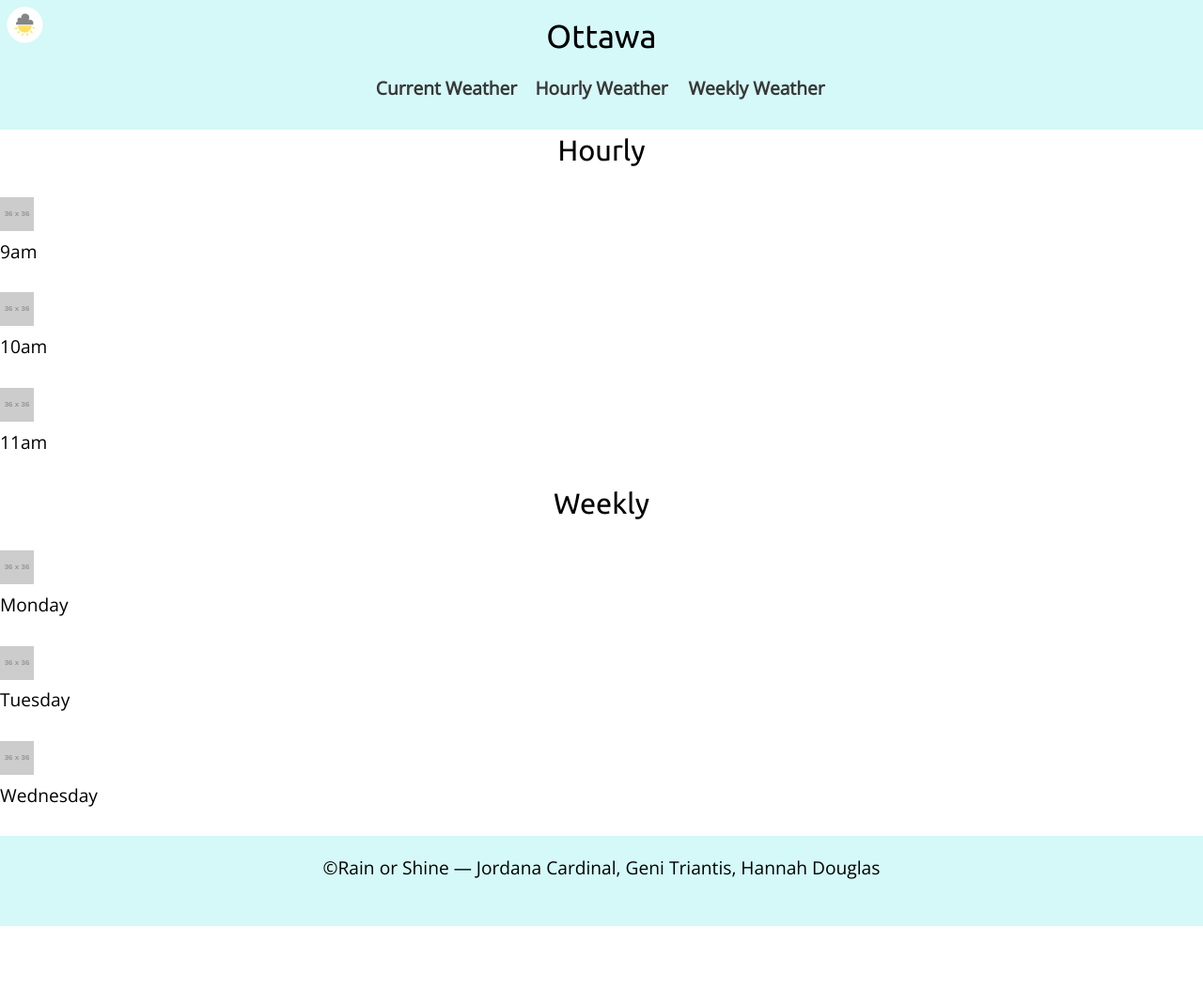
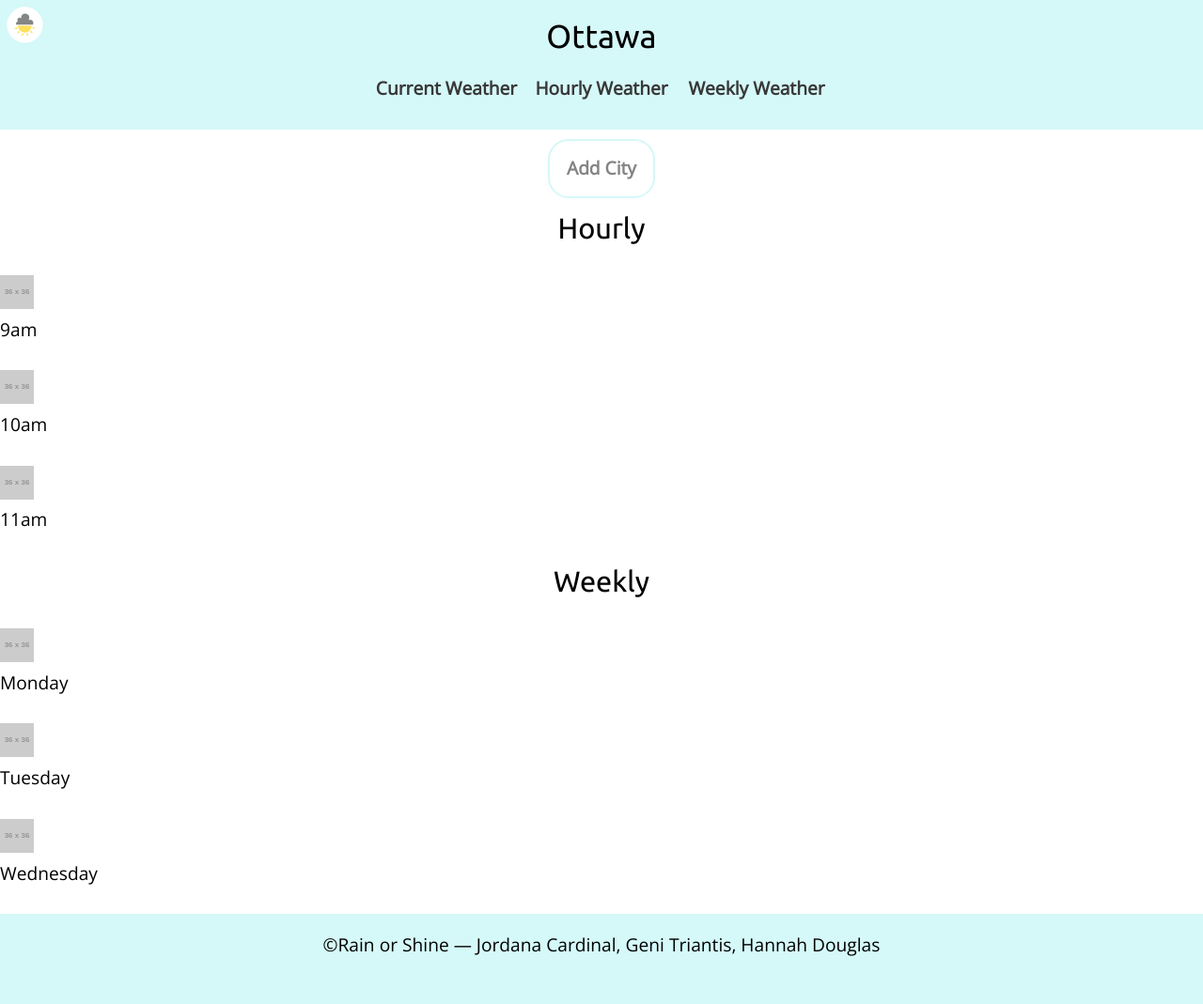
Before and after one commit to juliett-golf-hotel/web-app, a Jekyll site: the page built from index.html, in a window 1280 px wide. Shown: the whole page at 94% size. Built offline with Jekyll 4.4.1, drawn with Linux system fonts in a browser that asks for light colours; before the commit the page ends 986 px from its top, so only the background shows below that.

Commit message:
Styled and positioned popup window

```diff
--- a/_includes/css/main.css
+++ b/_includes/css/main.css
@@ -12,6 +12,10 @@
 
 tr:nth-child(even) {
   background-color: var(--color-primary);
+}
+
+a:-webkit-any-link {
+  text-decoration: none;
 }
 
 nav ol li a {
--- a/_layouts/default.html
+++ b/_layouts/default.html
@@ -15,7 +15,7 @@
 <body>
 
   <ul class="skip-links">
-    <li><a href="{{site.baseurl}}/index/" aria-label="Go to home page">Current Weather</a></li>
+    <li><a href="{{site.baseurl}}/#home/" aria-label="Go to home page">Current Weather</a></li>
     <li><a href="{{site.baseurl}}/hourly/" aria-label="See Hourly Weather report">Hourly Weather</a></li>
     <li><a href="{{site.baseurl}}/weekly/" aria-label="See Weekly Weather report">Weekly Weather</a></li>
   </ul>
@@ -31,7 +31,7 @@
         <img class="icon i-32 nav-close" src="{{site.baseurl}}/images/nav-close.svg" alt="menu close">
       </label>
       <ol class="nav list-group wrapper text-center">
-        <li><a href="{{site.baseurl}}/index/" aria-label="Go to home page">Current Weather</a></li>
+        <li><a href="{{site.baseurl}}/#home/" aria-label="Go to home page">Current Weather</a></li>
         <li><a href="{{site.baseurl}}/hourly/" aria-label="See Hourly Weather report">Hourly Weather</a></li>
         <li><a href="{{site.baseurl}}/weekly/" aria-label="See Weekly Weather report">Weekly Weather</a></li>
       </ol>
--- a/index.html
+++ b/index.html
@@ -1,6 +1,23 @@
 ---
 layout: default
 ---
+
+<a class="center-content-horizontal" href="#popup"><button class="btn-ghost">Add City</button></a>
+
+<div id="popup" class="overlay">
+  <div class="popup">
+    <h2>Search for a city</h2>
+    <a class="close pin-rt island-1-2" href="#">
+      <i class="icon i-32">
+        <img class="img-flex" src="{{site.baseurl}}/images/nav-close.svg">
+      </i>
+    </a>
+    <div class="content">
+      <input type="text" placeholder="Search">
+      <a class="button" href="#"><button class="btn-light">Enter</button></a>
+    </div>
+  </div>
+</div>
 
 <main>
   <div>
```
Also changed, not shown: patterns/popup.html (+7 -3 lines).
